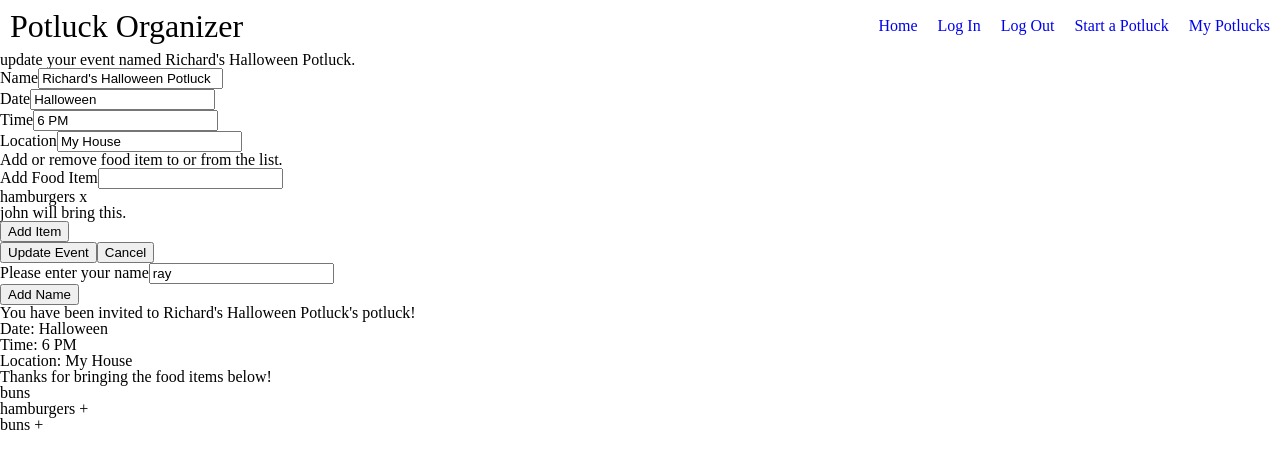
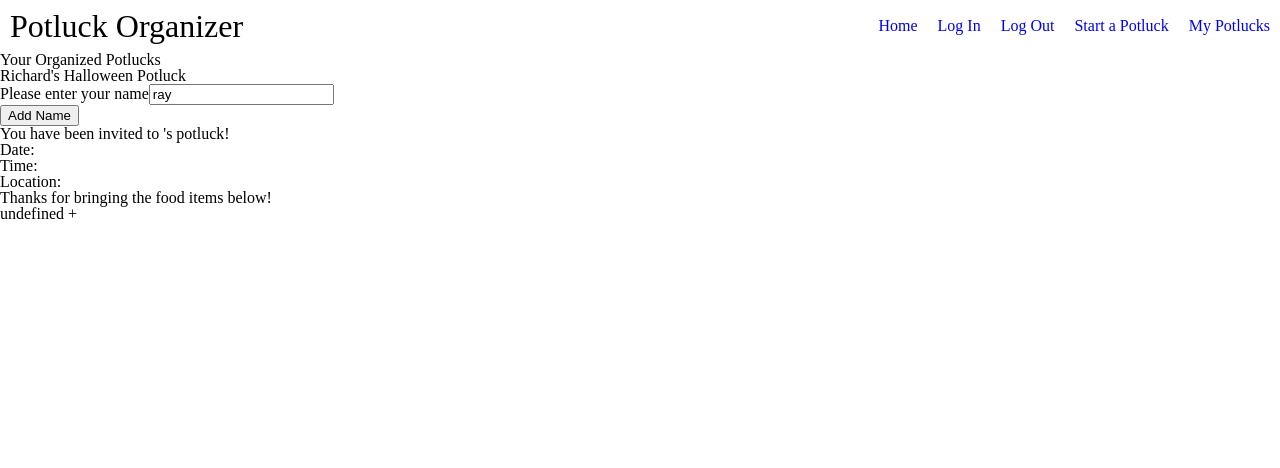
Before and after one commit to pleasant-potluck-planner/front-end, a React (Create React App) app in the folder potluck/: page /potluck in a window 1280 px wide. Shown: the top 468 px of the page. Built offline with nearby package versions, Linux system fonts and the light colour scheme.

Commit message:
MyPotlucks.js page setup, splits the road between a user accessing their organizer update page or their guest updage page. Props also passed through components in Router.

```diff
--- a/potluck/src/App.js
+++ b/potluck/src/App.js
@@ -1,4 +1,4 @@
-import React from "react";
+import React, { useState } from "react";
 import {
   BrowserRouter as Router,
   Route,
@@ -14,6 +14,34 @@ import GuestEventUpdate from "./components/GuestEventUpdate";
 import MyPotlucks from "./components/MyPotlucks";
 
 function App() {
+  const [eventInfo, setEventInfo] = useState([
+    {
+      organizer: "ray",
+      name: "Richard's Halloween Potluck",
+      date: "Halloween",
+      time: "6 PM",
+      location: "My House",
+      guests: [
+        {
+          username: "john",
+        },
+        {
+          username: "bob",
+        },
+      ],
+      items: [
+        {
+          item: "hamburgers",
+          volunteer: "john",
+        },
+        {
+          item: "buns",
+          volunteer: "ray",
+        },
+      ],
+    },
+  ]);
+
   return (
     <Router>
       <div className="homeBackground">
@@ -34,8 +62,40 @@ function App() {
 
         <div>
           <Switch>
-            <Route path="/potluck" component={MyPotlucks} />
-            <Route path="/create" />
+            <Route
+              path="/potluck/orgupdate/:id"
+              render={(props) => (
+                <OrganizerEventUpdate
+                  {...props}
+                  eventInfo={eventInfo}
+                  setEventInfo={setEventInfo}
+                />
+              )}
+            />
+            <Route
+              path="/potluck/guestupdate/:id"
+              render={(props) => (
+                <GuestEventUpdate
+                  {...props}
+                  eventInfo={eventInfo}
+                  setEventInfo={setEventInfo}
+                />
+              )}
+              component={GuestEventUpdate}
+            />
+            <Route
+              path="/potluck"
+              render={(props) => (
+                <MyPotlucks
+                  {...props}
+                  eventInfo={eventInfo}
+                  setEventInfo={setEventInfo}
+                />
+              )}
+            />
+            <Route path="/">
+              <Redirect to="/potluck" />
+            </Route>
           </Switch>
         </div>
       </div>
--- a/potluck/src/components/GuestEventUpdate.js
+++ b/potluck/src/components/GuestEventUpdate.js
@@ -4,26 +4,10 @@ import GuestFoodList from "./GuestFoodList";
 
 import axios from "axios";
 
-const GuestEventUpdate = () => {
-  const [eventInfo, setEventInfo] = useState({
-    organizer: "",
-    name: "Richard's Halloween Potluck",
-    date: "Halloween",
-    time: "6 PM",
-    location: "My House",
-    items: [
-      {
-        item: "hamburgers",
-        volunteer: "john",
-      },
-      {
-        item: "buns",
-        volunteer: "ray",
-      },
-    ],
-  });
+const GuestEventUpdate = (props) => {
+  const { eventInfo, setEventInfo } = props;
 
-  const [guestName, setGuestName] = useState("ray");
+  const [guestName, setGuestName] = useState("ray"); // logged in user
 
   useEffect(() => {
     // axios get request to populate food items guest can select/deselect
@@ -54,7 +38,7 @@ const GuestEventUpdate = () => {
         <div>
           <h4>Thanks for bringing the food items below!</h4>
           <ul>
-            {eventInfo.items.map((item) => {
+            {eventInfo.map((item) => {
               if (item.volunteer === guestName) {
                 return <li>{item.item}</li>;
               }
@@ -64,10 +48,10 @@ const GuestEventUpdate = () => {
 
         <div>
           <ul>
-            {eventInfo.items.map((item, index) => (
+            {eventInfo.map((item, index) => (
               <GuestFoodList
                 id={index}
-                food={item.item}
+                item={item}
                 guestName={guestName}
                 setEventInfo={setEventInfo}
               />
--- a/potluck/src/components/GuestFoodList.js
+++ b/potluck/src/components/GuestFoodList.js
@@ -7,7 +7,10 @@ const GuestFoodList = (props) => {
 
   return (
     <li>
-      {`${props.food} `} <span onClick={handleAdd}>+</span>
+      {`${props.item.item} `}
+      <span onClick={handleAdd}>
+        {props.item.volunteer === props.guestName ? null : "+"}
+      </span>
     </li>
   );
 };
--- a/potluck/src/components/MyPotlucks.js
+++ b/potluck/src/components/MyPotlucks.js
@@ -1,15 +1,26 @@
-import React from "react";
+import React, { useState } from "react";
 import OrganizerEventUpdate from "./OrganizerEventUpdate";
 import GuestEventUpdate from "./GuestEventUpdate";
 
-const MyPotlucks = () => {
+const MyPotlucks = (props) => {
+  const { eventInfo, setEventInfo } = props;
+  const [user, setUser] = useState("ray"); // logged in user
+  console.log(eventInfo);
   return (
     <>
       <div>
-        <OrganizerEventUpdate />
+        <h3>Your Organized Potlucks</h3>
+        <ul>
+          {eventInfo.map((item, index) => {
+            if (item.organizer === user) {
+              return <li key={index}>{item.name}</li>;
+            }
+          })}
+        </ul>
       </div>
+
       <div>
-        <GuestEventUpdate />
+        <GuestEventUpdate eventInfo={eventInfo} setEventInfo={setEventInfo} />
       </div>
     </>
   );
--- a/potluck/src/components/OrganizerEventUpdate.js
+++ b/potluck/src/components/OrganizerEventUpdate.js
@@ -4,21 +4,8 @@ import AddItemForm from "./AddItemForm";
 
 import axios from "axios";
 
-const OrganizerEventUpdate = () => {
-  const [eventInfo, setEventInfo] = useState({
-    organizer: "",
-    name: "Richard's Halloween Potluck",
-    date: "Halloween",
-    time: "6 PM",
-    location: "My House",
-    items: [
-      {
-        item: "hamburgers",
-        volunteer: "john",
-      },
-    ],
-  });
-
+const OrganizerEventUpdate = (props) => {
+  const { eventInfo, setEventInfo } = props;
   useEffect(() => {
     // axios get request to populate input fields with current data
   });
```
